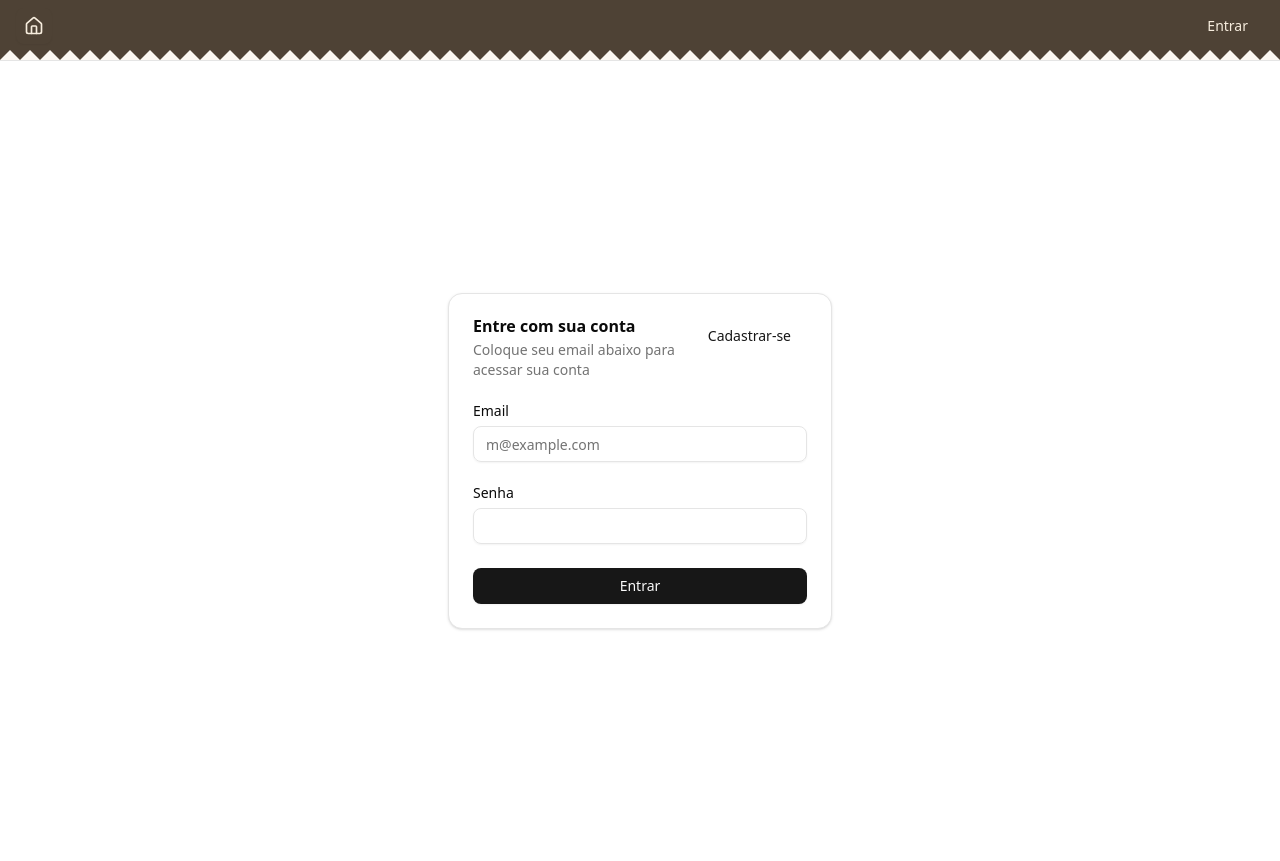
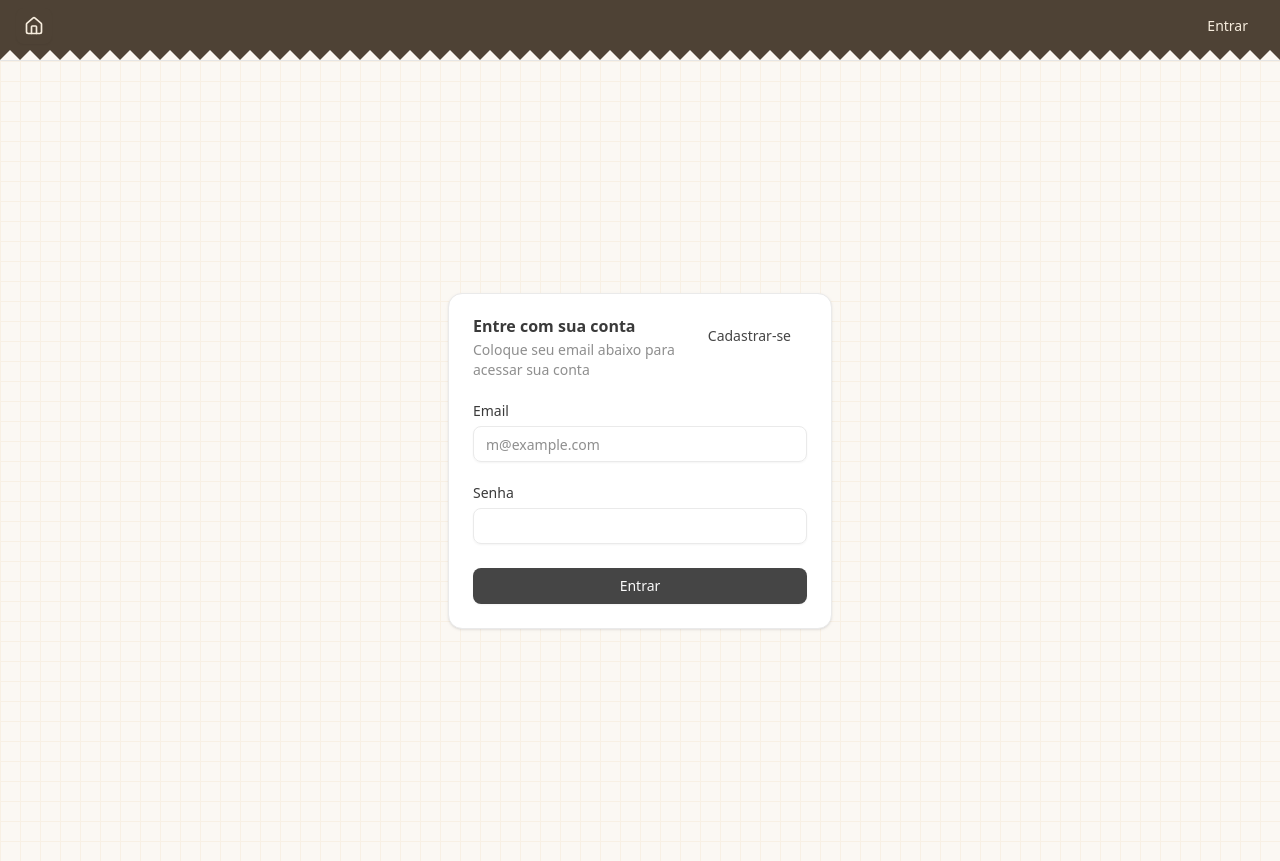
Before and after one commit to marcobabinski/todo-list-iffar, a Next.js app: page /auth in a window 1280 px wide. Built offline with nearby package versions, Linux system fonts and the light colour scheme.

Commit message:
fix: background de pattern em todas as telas

```diff
--- a/app/auth/page.tsx
+++ b/app/auth/page.tsx
@@ -2,7 +2,7 @@ import { LoginCard } from "@/components/LoginCard";
 
 export default function LoginPage() {
   return (
-    <div className="h-screen flex flex-col items-center justify-center">
+    <div className="h-screen flex flex-col items-center justify-center bg-pattern">
       <LoginCard />
     </div>
   );
--- a/app/auth/signup/page.tsx
+++ b/app/auth/signup/page.tsx
@@ -2,7 +2,7 @@ import { SignupCard } from "@/components/SignupCard";
 
 export default function LoginPage() {
   return (
-    <div className="h-screen flex flex-col items-center justify-center">
+    <div className="h-screen flex flex-col items-center justify-center bg-pattern">
       <SignupCard />
     </div>
   );
```
